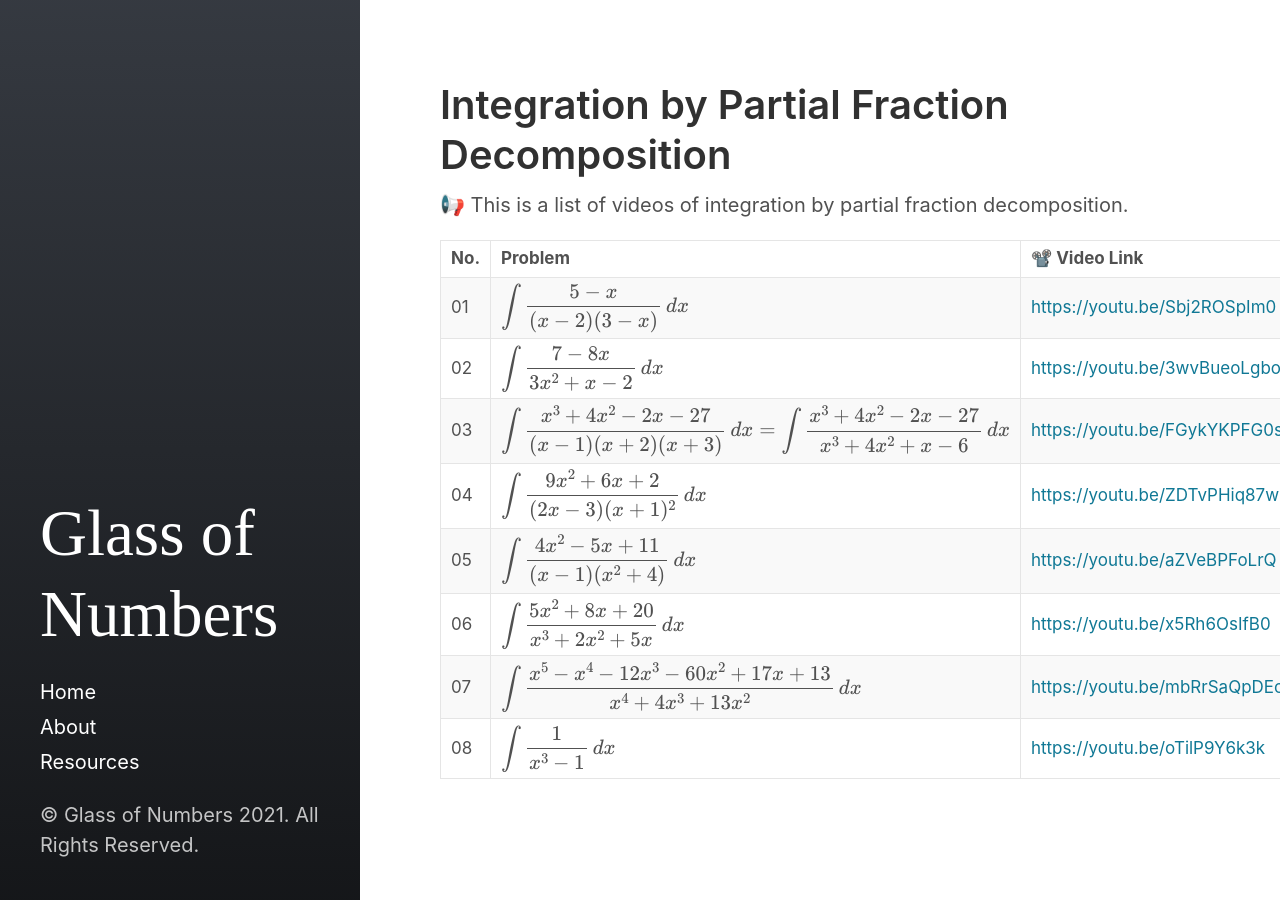
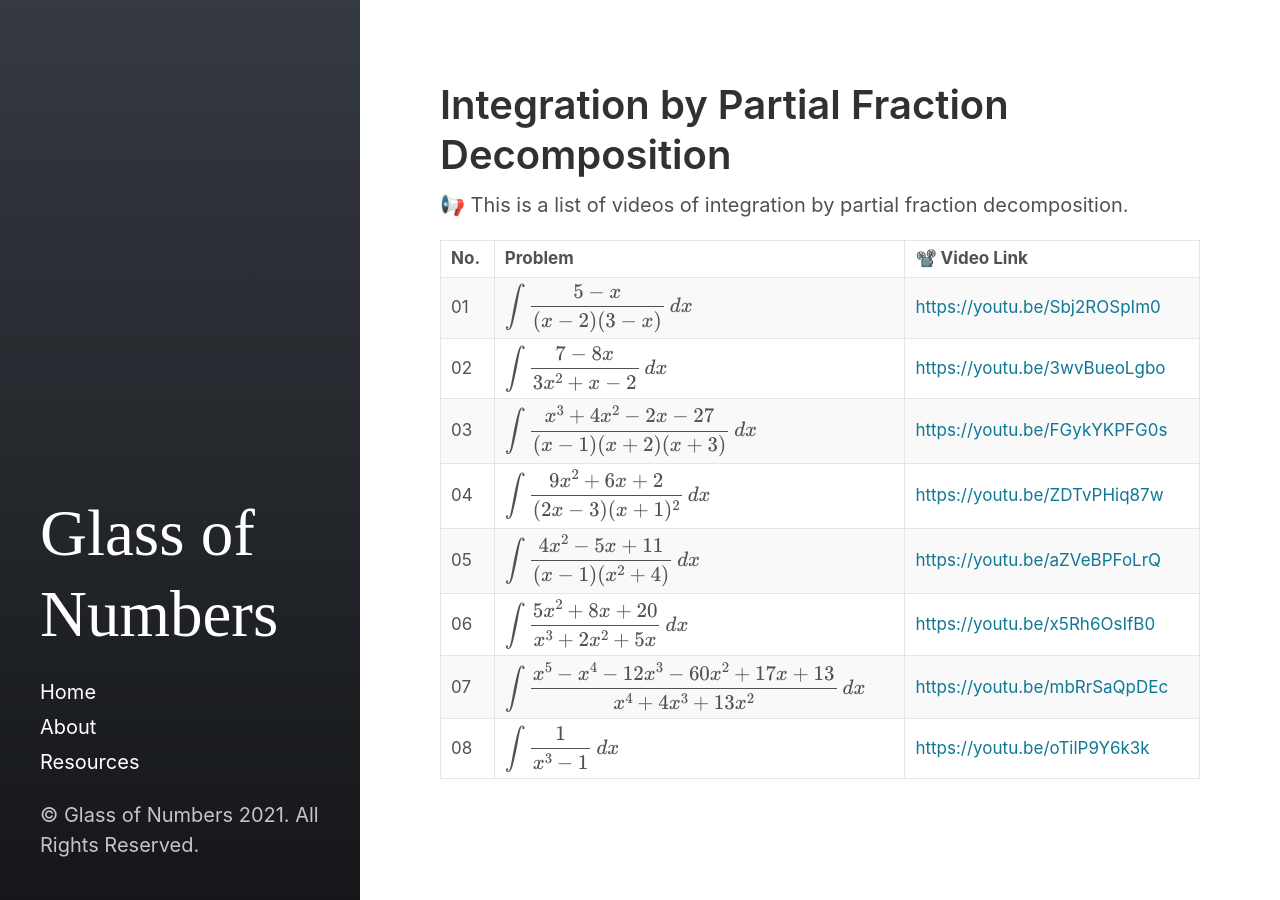
Before and after one commit to mokcak/mokcak.github.io, a Jekyll site: the page built from category/videos/calculus/integration_by_partial_fraction.md, in a window 1280 px wide. Built offline with Jekyll 4.4.1, drawn with Linux system fonts in a browser that asks for light colours; formulas are drawn with MathJax 3.

Commit message:
update two pages fixing some minor details

```diff
--- a/category/videos/calculus/integration_by_partial_fraction.md
+++ b/category/videos/calculus/integration_by_partial_fraction.md
@@ -9,7 +9,7 @@ title: Integration by Partial Fraction Decomposition
 | ---- | ------------------------------------------------------------ | ------------------------------------------------------------ |
 | 01   | $$\displaystyle \int \frac{5 - x}{(x - 2)(3 - x)} \, dx$$    | <a href="https://youtu.be/Sbj2ROSpIm0" target="_blank">https://youtu.be/Sbj2ROSpIm0</a> |
 | 02   | $$\displaystyle \int \frac{7 - 8x}{3x^2 + x - 2} \, dx$$     | <a href="https://youtu.be/3wvBueoLgbo" target="_blank">https://youtu.be/3wvBueoLgbo</a> |
-| 03   | $$\displaystyle \int \frac{x^3 + 4x^2 - 2x - 27}{(x - 1)(x + 2)(x + 3)} \, dx = \int \frac{x^3 + 4x^2 - 2x - 27}{x^3 + 4x^2 + x - 6} \, dx$$ | <a href="https://youtu.be/FGykYKPFG0s" target="_blank">https://youtu.be/FGykYKPFG0s</a> |
+| 03   | $$\displaystyle \int \frac{x^3 + 4x^2 - 2x - 27}{(x - 1)(x + 2)(x + 3)} \, dx$$ | <a href="https://youtu.be/FGykYKPFG0s" target="_blank">https://youtu.be/FGykYKPFG0s</a> |
 | 04   | $$\displaystyle \int \frac{9x^2 + 6x + 2}{(2x - 3)(x + 1)^2} \, dx$$ | <a href="https://youtu.be/ZDTvPHiq87w" target="_blank">https://youtu.be/ZDTvPHiq87w</a> |
 | 05   | $$\displaystyle \int \frac{4x^2 - 5x + 11}{(x - 1)(x^2 + 4)} \, dx$$ | <a href="https://youtu.be/aZVeBPFoLrQ" target="_blank">https://youtu.be/aZVeBPFoLrQ</a> |
 | 06   | $$\displaystyle \int \frac{5x^2 + 8x + 20}{x^3 + 2x^2 + 5x} \, dx$$ | <a href="https://youtu.be/x5Rh6OsIfB0" target="_blank">https://youtu.be/x5Rh6OsIfB0</a> |
```
Also changed, not shown: category/videos/calculus/substitution_rule.md (+1 -1 lines).
